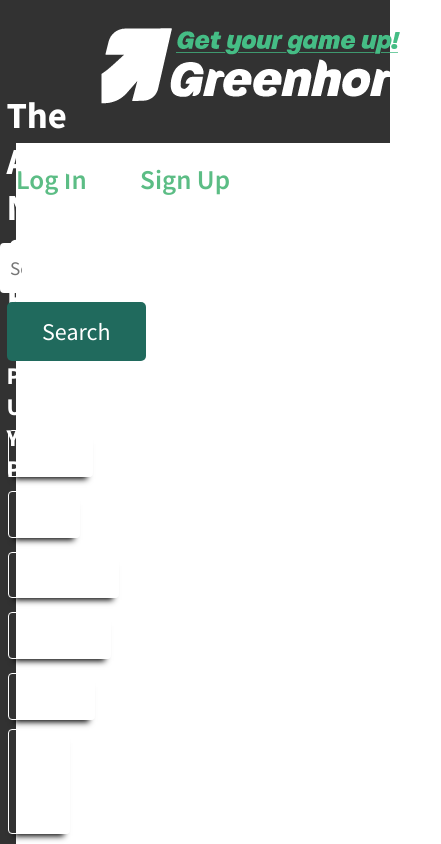
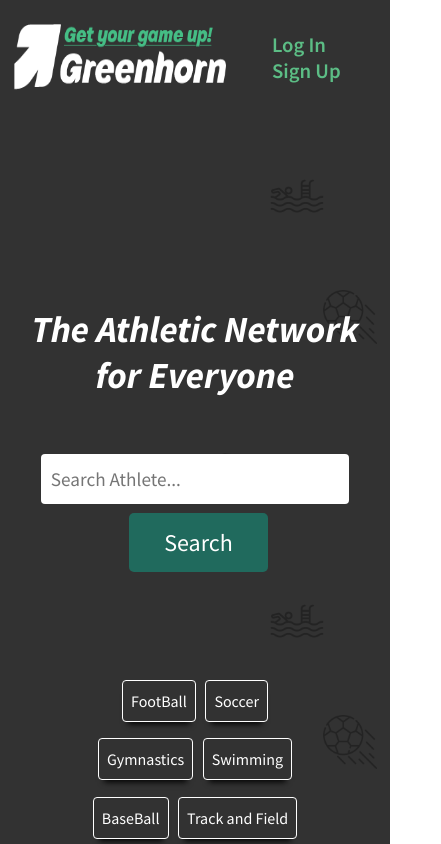
Before and after one commit to mj305/Wynrace, a React (Create React App) app: page / in a window 390 px wide. Shown: the top 844 px of the page, 441 px wide, since content can reach past the window. Built offline with nearby package versions, Linux system fonts and the light colour scheme.

Commit message:
media queries draft

```diff
--- a/src/Components/App.css
+++ b/src/Components/App.css
@@ -4,4 +4,5 @@
 
 .App {
   text-align: center;
+  background-color: #323232;
 }
--- a/src/Components/ButtonsLandingFolder/ButtonsLanding.css
+++ b/src/Components/ButtonsLandingFolder/ButtonsLanding.css
@@ -1,7 +1,7 @@
 .button-landing-button-container {
   text-align: center;
   margin: auto;
-  margin-top: 60px;
+  margin-top: 6rem;
   width: 60%;
 }
 
@@ -39,8 +39,8 @@
 /* MediaQueries */
 @media (max-width: 1024px) {
   .button-landing-search-item {
-    font-size: 2.5rem;
-    margin: .5rem;
+    font-size: 1.8rem;
+    margin: .3rem;
   }
 }
 
@@ -48,14 +48,19 @@
 
 
 
-@media (max-width: 1024px) {
-  .landing-header-1 {
-    margin-top: -4rem;
+@media (max-width: 1014px) {
+  .button-landing-search-item {
+    font-size: 1.3rem;
   }
+}
 
- .button-landing-search-item {
-  font-size: 2.2rem;
-  margin: .3rem;
+
+
+
+
+@media (max-width: 795px) {
+  .button-landing-search-item {
+    font-size: 1.1rem;
   }
 }
 
@@ -84,6 +89,24 @@
 
 
 
+@media (max-width: 489px) {
+  .button-landing-search-item {
+    font-size: 1rem;
+  }
+}
+
+
+
+
+
+@media (max-width: 320) {
+  .nav-bar-group {
+    margin-right: 0rem;
+  }
+}
+
+
+
 
 @media (max-width: 287px) {
 .button-landing-search-item {
--- a/src/Components/ButtonsLandingFolder/ButtonsLanding.js
+++ b/src/Components/ButtonsLandingFolder/ButtonsLanding.js
@@ -23,8 +23,8 @@ const ButtonsLanding = () => {
           <button className='button-landing-search-item button' >SoftBall</button>
           <button className='button-landing-search-item button' >Volleyball</button>
           <button className='button-landing-search-item button' >Tennis</button>
-          <button className='button-landing-search-item button' >Hokey</button>
-          <button className='button-landing-search-item button' >FlagFootball</button>
+          <button className='button-landing-search-item button' >Hockey</button>
+          <button className='button-landing-search-item button' >Flag Football</button>
           <button className='button-landing-search-item button' >Golf</button>
       </div>
     </>
--- a/src/Components/LandingFolder/Landing.css
+++ b/src/Components/LandingFolder/Landing.css
@@ -3,6 +3,7 @@
   font-size: 40px;
   background-image: url('./landing-background.png');
   height: 100vh;
+  width: 100vw;
   background-color: #323232;
   display: flex;
   flex-direction: column;
@@ -10,13 +11,10 @@
 }
 
 .landing-header-1 {
-  margin-top: 0rem;
+  font-size: 2.8rem;
+  font-style: italic;
+  margin-top: -9.5rem;
   margin-bottom: -3rem;
-  font-size: 4rem;
-}
-
-.landing-header-2 {
-  font-size: 3rem;
 }
 
 .landing-form-input {
@@ -57,7 +55,9 @@
 @media (max-width: 1024px) {
 
   .landing-header-1 {
-    font-size: 5rem;
+    font-size: 4rem;
+    margin-top: -11.5rem;
+    margin-bottom: 5rem;
   }
 
   .landing-header-2 {
@@ -67,14 +67,14 @@
   }
 
   .landing-form-input {
-    height: 100px;
-    width: 59%;
-    font-size: 2.2rem;
+    height: 54px;
+    width: 40%;
+    font-size: 1.3rem;
   }
 
   .landing-form-button {
-    padding: 27px 68px 27px;
-    font-size: 2.5rem;
+    padding: 11px 25px 15px;
+    font-size: 1.5rem;
   }
 }
 
@@ -89,12 +89,6 @@
 
   .landing-header-1 {
     font-size: 4.3rem;
-  }
-
-  .landing-header-2 {
-    font-size: 3rem;
-    margin-top: 5rem;
-    margin-bottom: 5rem;
   }
 
   .landing-form-input {
@@ -113,6 +107,31 @@
 
 
 
+@media (max-width: 1014px) {
+  .landing-header-1 {
+    font-size: 3.3rem;
+    margin-top: -38rem;
+  }
+
+  .landing-form-container {
+    margin-top: -29rem;
+  }
+
+  .landing-form-input {
+    height: 51px;
+    width: 48%;
+    font-size: 1.2rem;
+  }
+
+  .landing-form-button {
+    padding: 15px 41px 15px;
+    font-size: 1.2rem;
+}
+}
+
+
+
+
 
 @media (max-width: 768px) {
   .landing-form-input {
@@ -122,19 +141,41 @@
   }
 
   .landing-header-1 {
-    margin-top: -30rem;
-  }
-
-  .landing-header-2 {
-    margin-top: 4rem;
+    margin-top: -38rem;
+    padding: .2rem;
+    font-size: 3rem;
   }
 
   .landing-form-button {
     padding: 11px 42px 12px;
     font-size: 1.7rem;
   }
+
+  .landing-form-input {
+    height: 46px;
+    width: 50%;
+    font-size: 1.2rem;
+  }
+
+  .landing-form-button {
+    padding: 13px 34px 13px;
+    font-size: 1.2rem;
+  }
 }
 
+
+
+
+@media (max-width: 489px) {
+  .landing-header-1 {
+    margin-top: -23rem;
+    font-size: 2.4rem;
+  }
+
+  .landing-form-container {
+    margin-top: -12rem;
+  }
+}
 
 
 
@@ -145,16 +186,12 @@
   }
 
   .landing-header-1 {
-    font-size: 3rem;
-    margin-top: -28rem;
-  }
-
-  .landing-header-2 {
-    font-size: 2.5rem;
+    font-size: 2.2rem;
+    margin-top: -38rem;
   }
 
   .landing-form-container {
-      margin-top: -8rem;
+      margin-top: -27rem;
   }
 
   .landing-form-input {
@@ -169,17 +206,14 @@
 
 
 
-@media (max-width: 446px) {
-  .landing-form-container {
-    margin-top: -19rem;
-  }
+@media (max-width: 447px) {
   .landing-header-1 {
-    font-size: 2.5rem;
-    margin-top: -42rem;
+    font-size: 2.3rem;
+    margin-top: -62rem;
   }
 
-  .landing-header-2 {
-    font-size: 2rem;
+  .landing-form-container {
+    margin-top: -51rem;
   }
 }
 
@@ -196,10 +230,6 @@
     margin-top: 1rem;
     margin-bottom: 1rem;
     font-size: 3rem;
-  }
-
-  .landing-header-2 {
-    font-size: 2.5rem;
   }
 
   .landing-form-container {
@@ -221,7 +251,7 @@
 
 
 
-@media (max-width: 413px) {
+@media (max-width: 414px) {
   .landing-form-container {
     margin-top: -3rem;
   }
@@ -231,8 +261,13 @@
     margin-top: 5rem;
   }
 
-  .landing-header-2 {
-    font-size: 2rem;
+  .landing-form-container {
+    margin-top: 5rem;
+  }
+
+  .landing-form-button {
+    padding: 10px 34px 10px;
+    font-size: 1.3rem;
   }
 }
 
@@ -250,11 +285,6 @@
     margin-top: -26rem;
     margin-bottom: 0rem;
     font-size: 2.3rem;
-  }
-
-  .landing-header-2 {
-    margin: .4rem;
-    font-size: 1.5rem;
   }
 
   .landing-form-container {
@@ -277,13 +307,17 @@
 
 @media (max-width: 375px) {
   .landing-header-1 {
-    font-size: 2.4rem;
+    font-size: 2.2rem;
     margin-top: -21rem;
     margin-bottom: 2rem;
   }
 
   .landing-form-container {
     margin-top: -5rem;
+  }
+
+   .landing-form {
+    margin-top: -8rem;
   }
 
   .landing-form-input {
@@ -310,11 +344,8 @@
     margin: .3rem;
     margin-top: -19rem;
     margin-bottom: 0rem;
-    font-size: 2.3rem;
-  }
-
-  .landing-header-2 {
-    font-size: 1.7rem;
+    font-size: 1.9rem;
+    text-align: center;
   }
 
   .landing-form-container {
@@ -322,12 +353,14 @@
   }
 
   .landing-form-input {
-    width: 76%;
+    width: 64%;
+    height: 2.5rem;
+    font-size: 1rem;
   }
 
   .landing-form-button {
-    padding: 14px 35px 14px;
-    font-size: 1.5rem;
+    padding: 14px 40px 14px;
+    font-size: 1rem;
   }
 }
 
@@ -370,10 +403,6 @@
     margin-top: -11rem;
   }
 
-  .landing-header-2 {
-    font-size: 1.5rem;
-  }
-
   .landing-form-container {
     margin-top: 1rem;
   }
@@ -394,11 +423,6 @@
     margin-top: -8rem;
   }
 
-  .landing-header-2 {
-    font-size: 1.2rem;
-    margin-top: 1.5rem;
-  }
-
   .landing-form-container {
     margin-top: -7rem;
   }
--- a/src/Components/LandingFolder/Landing.js
+++ b/src/Components/LandingFolder/Landing.js
@@ -7,6 +7,8 @@ import './Landing.css';
 const Landing = () => {
 
   const [query, setQuery] = useState('');
+
+
 
   const handleSubmit = (e) => {
     e.preventDefault()
@@ -22,7 +24,6 @@ const Landing = () => {
       <div className='landing-container' >
         <div className="landing-headers-container" >
           <h2 className="landing-header-1" > The Athletic Network for Everyone </h2>
-          <h2 className="landing-header-2" > Go! Push! Unleash Your Potential! </h2>
         </div>
 
           <div className='landing-form-container' >
--- a/src/Components/NavBarFolder/NavBar.css
+++ b/src/Components/NavBarFolder/NavBar.css
@@ -1,5 +1,5 @@
 a {
-  font-size: 1.7rem;
+  font-size: 1.6rem;
   font-weight: 600;
   color: #5CBD85;
   text-decoration: none;
@@ -37,3 +37,127 @@ a:active {
 .nav-bar-item1 {
   padding-right: 3rem;
 }
+
+
+/* Media Queries */
+@media (max-width: 795px) {
+  .nav-bar-container{
+    height: 15vh;
+  }
+
+  .nav-bar-logo {
+    margin-left: 0rem;
+    width: 15rem;
+    height: 7rem;
+  }
+
+  .nav-bar-group {
+    margin-right: 3rem;
+  }
+
+  .nav-bar-item1 {
+    font-size: 1.5rem;
+  }
+  .nav-bar-item2 {
+    font-size: 1.5rem;
+  }
+}
+
+@media (max-width: 489px) {
+  .nav-bar-group {
+    margin-right: 1.8rem;
+  }
+   .nav-bar-item1 {
+    font-size: 1.3rem;
+  }
+
+  .nav-bar-item2 {
+  font-size: 1.3rem;
+  }
+}
+
+@media (max-width: 447px) {
+  .nav-bar-group {
+    display: flex;
+    margin-right: 1rem;
+  }
+   .nav-bar-item1 {
+    font-size: 1.3rem;
+  }
+
+  .nav-bar-item2 {
+  font-size: 1.3rem;
+  }
+}
+
+
+
+
+@media (max-width: 432px) {
+  .nav-bar-group {
+    flex-direction: column;
+
+  }
+
+  .nav-bar-item1 {
+    text-align: right;
+  }
+
+  .nav-bar-item2 {
+    text-align: left;
+  }
+}
+
+
+
+
+@media (max-width: 375px) {
+.nav-bar-group {
+  display: flex;
+  margin-right: 0rem;
+  }
+}
+
+
+
+
+@media (max-width: 363px) {
+  .nav-bar-logo {
+    width: 12rem;
+    height: 6rem;
+    margin-top: .5rem;
+  }
+}
+
+
+
+
+@media (max-width: 360px) {
+.nav-bar-logo {
+  width: 8rem;
+  height: 4rem;
+  }
+
+  .nav-bar-group {
+    margin-right: 3rem;
+    margin-top: 1rem;
+  }
+
+ .nav-bar-item1 {
+    font-size: 1rem;
+  }
+
+ .nav-bar-item2 {
+  font-size: 1rem;
+  }
+}
+
+
+
+
+
+@media (max-width: 360px) {
+  .nav-bar-group {
+    margin-right: 0rem;
+  }
+}
```
